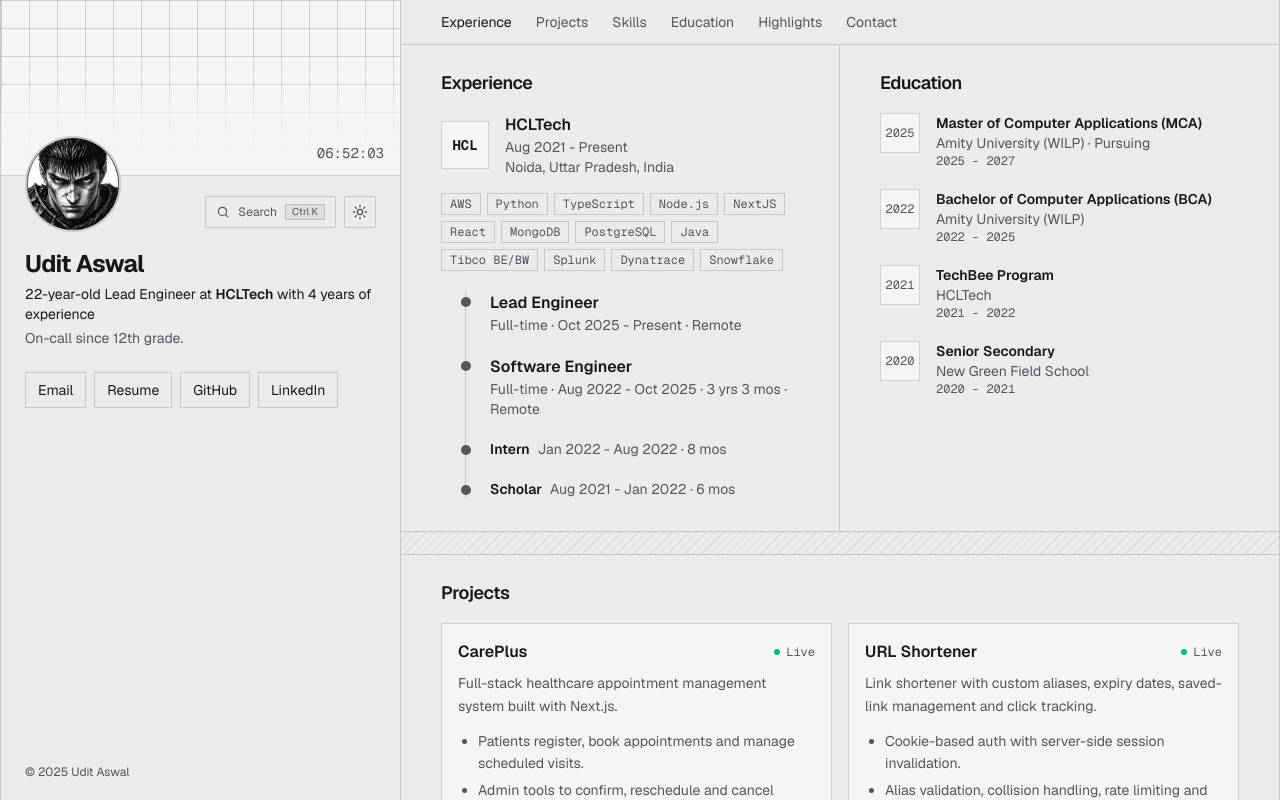
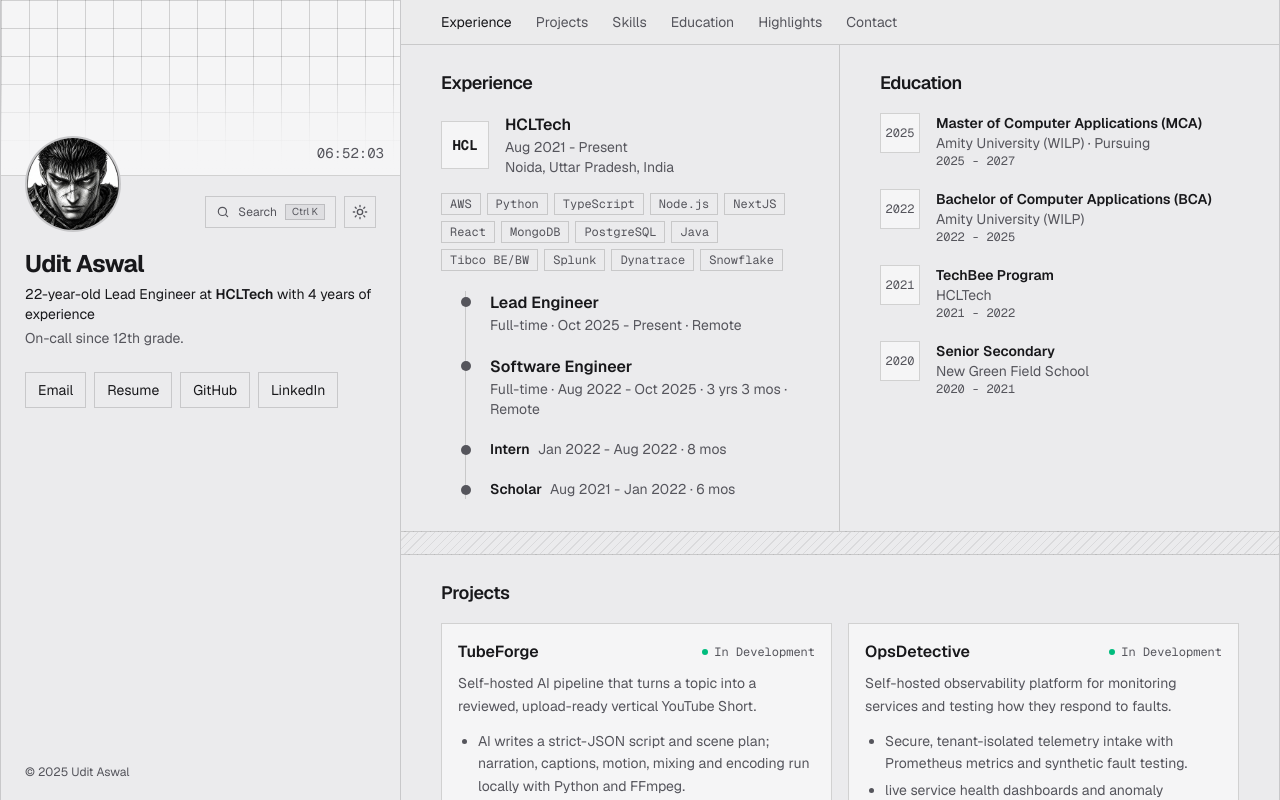
Before and after one commit to uditaswal/Portfolio, a Next.js app: page / in a window 1280 px wide. Built offline with nearby package versions, Linux system fonts and the light colour scheme.

Commit message:
updated project url

```diff
--- a/src/app/data.ts
+++ b/src/app/data.ts
@@ -144,7 +144,7 @@
 
 export type Project = {
   title: string;
-  status: "Live" | "Archived";
+  status: "Live" | "Archived" | "In Development";
   /** One-sentence summary. */
   description: string;
   /** Optional detail bullets. Cards without them just show the description. */
@@ -157,6 +157,36 @@
 
 /** To add a project, copy one object below and edit it. The grid reflows by itself. */
 export const projects: Project[] = [
+{
+  title: "TubeForge",
+  status: "In Development",
+  description:
+    "Self-hosted AI pipeline that turns a topic into a reviewed, upload-ready vertical YouTube Short.",
+  points: [
+    "AI writes a strict-JSON script and scene plan; narration, captions, motion, mixing and encoding run locally with Python and FFmpeg.",
+    "Durable job pipeline with worker leases, retries and atomic artifact promotion, gated by script, preview and publication approvals.",
+    "Creator Studio dashboard with auth and CSRF protection, plus structured, rotating, redacted logs with job ids, timings and HTTP status codes.",
+  ],
+  tags: ["Python", "FastAPI", "SQLAlchemy", "SQLite", "Docker", "FFmpeg", "Kokoro TTS", "Whisper", "Playwright"],
+  links: [
+    { label: "GitHub", href: "https://github.com/uditaswal/TubeForge" },
+  ],
+},
+{
+  title: "OpsDetective",
+  status: "In Development",
+  description:
+    "Self-hosted observability platform for monitoring services and testing how they respond to faults.",
+  points:[
+    "Secure, tenant-isolated telemetry intake with Prometheus metrics and synthetic fault testing.",
+    "live service health dashboards and anomaly detection.",
+    "privacy-conscious AI investigations that connect symptoms to likely causes."
+  ],
+  tags: ["Python", "FastAPI", "Next.js", "PostgreSQL", "Prometheus", "Docker"],
+  links: [
+    { label: "GitHub", href: "https://github.com/uditaswal/OpsDetective" },
+  ],
+},
   {
     title: "CarePlus",
     status: "Live",
@@ -197,11 +227,16 @@
   title: "Snake Game",
   status: "Live",
   description:
-      "A classic Snake game built with pure HTML, CSS and JavaScript. Simple, fast and nostalgic.",
-    tags: ["HTML", "CSS", "JavaScript"],
+    "Full-stack browser game with competitive leaderboards and server-validated gameplay.",
+    points:[
+    "Dedicated game engine with keyboard and swipe controls, full-screen play, and personal-best tracking.",
+"Public leaderboard backed by server-side replay validation, single-use challenges, and rate limiting.",
+"Google sign-in with PKCE, Argon2id password hashing, and secure sessions, with instant guest play."
+  ] ,
+  tags: ["React", "TypeScript", "Tailwind CSS", "Neon PostgreSQL", "Vercel"],
   links: [
-      { label: "GitHub", href: "https://github.com/uditaswal/JS-SnakeGame" },
-      { label: "Play", href: "https://uditaswal.github.io/JS-SnakeGame/" },
+    { label: "GitHub", href: "https://github.com/uditaswal/SnakeGame" },
+    { label: "Play", href: "https://snake-game-two-flame.vercel.app/" },
   ],
 },
 ];
```
Also changed, not shown: 1 other file (tests, documents, lock files or other folders). Lines whose indentation alone changed are shown as unchanged.
